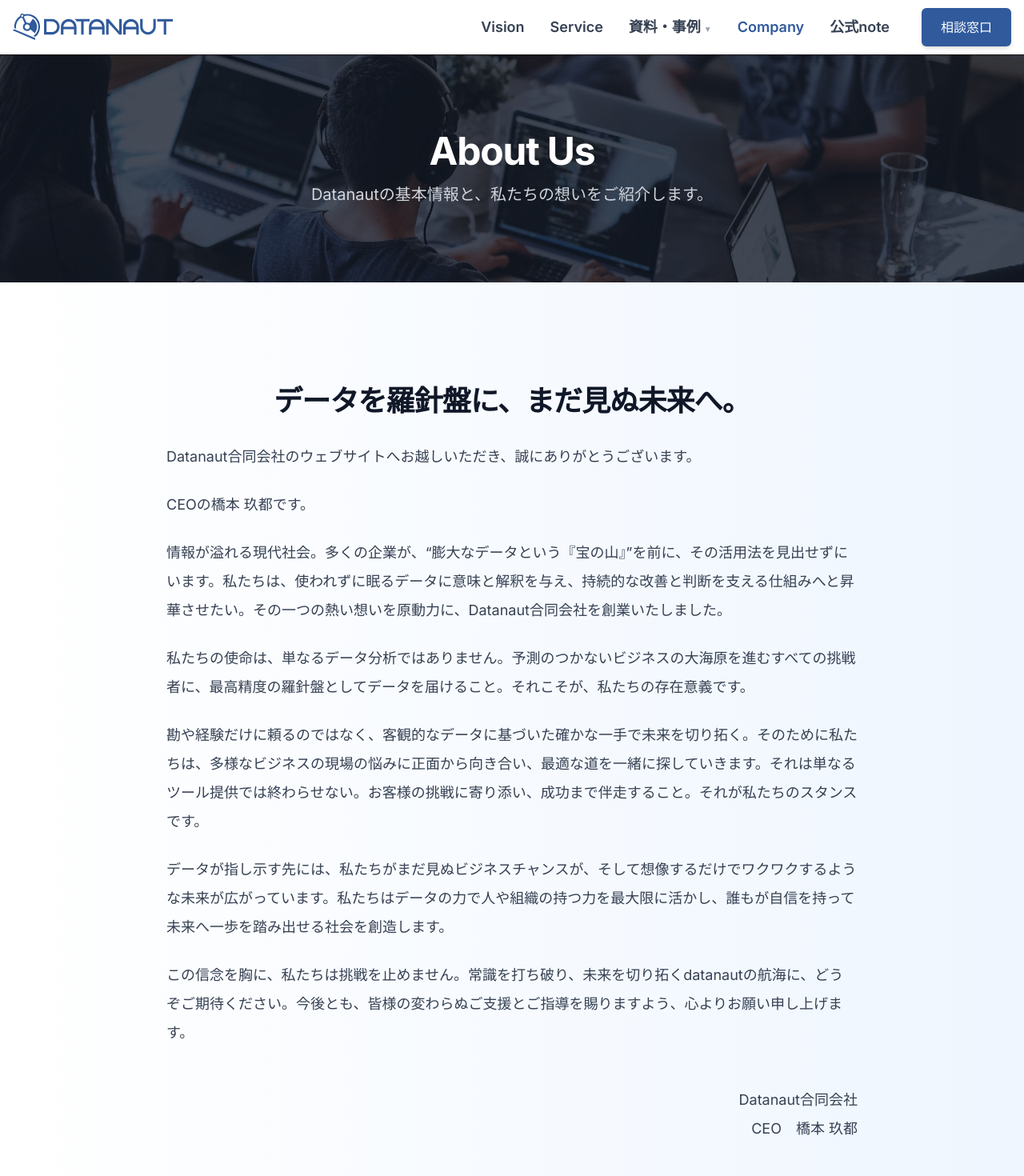
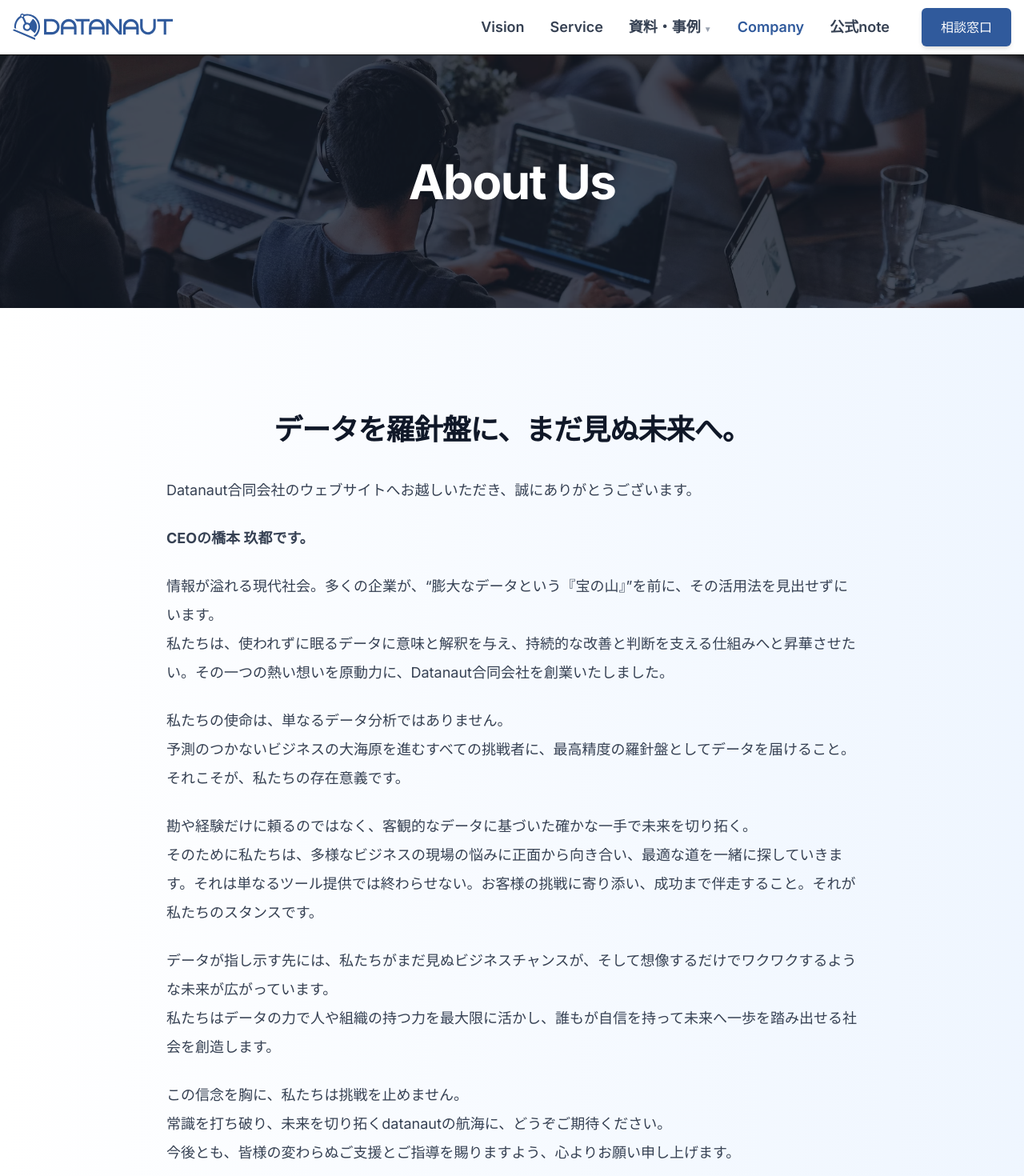
Before and after one commit to Datanaut-jp/ddp-website, a Next.js app: page /company in a window 1280 px wide. Shown: the top 1470 px of the page at 80% size. Built offline with nearby package versions, Linux system fonts and the light colour scheme.

Commit message:
style: Companyページのレイアウト最適化と不要テキスト削除

```diff
--- a/src/app/company/page.tsx
+++ b/src/app/company/page.tsx
@@ -14,14 +14,12 @@ const PageHeader = () => (
         quality={90}
       />
     </div>
-    <div className="relative isolate py-16 sm:py-24">
+    <div className="relative isolate py-24 sm:py-32">
       <div className="container mx-auto max-w-5xl px-4 text-center">
-        <h1 className="text-4xl font-bold tracking-tight text-white sm:text-5xl">
+        <h1 className="text-4xl font-bold tracking-tight text-white sm:text-6xl">
           About Us
         </h1>
-        <p className="mt-4 text-xl text-gray-300">
-          Datanautの基本情報と、私たちの想いをご紹介します。
-        </p>
+        {/* 指示通り、説明文は削除しました */}
       </div>
     </div>
   </div>
@@ -50,8 +48,10 @@ const ProfileTable = () => {
             className="px-6 py-5 sm:grid sm:grid-cols-3 sm:gap-4"
             key={item.term}
           >
-            <dt className="text-base font-medium text-gray-900">{item.term}</dt>
-            <dd className="mt-1 text-base leading-7 text-gray-600 sm:col-span-2 sm:mt-0">
+            <dt className="text-sm font-bold text-gray-900 sm:text-base">
+              {item.term}
+            </dt>
+            <dd className="mt-1 text-sm leading-6 text-gray-600 sm:col-span-2 sm:mt-0 sm:text-base sm:leading-7">
               {item.description}
             </dd>
           </div>
@@ -66,36 +66,50 @@ export default function CompanyPage() {
     <div>
       <PageHeader />
 
-      <section className="bg-gradient-to-r from-white to-blue-50 py-24 sm:py-32">
+      <section className="bg-gradient-to-r from-white to-blue-50 py-16 sm:py-32">
         <div className="container mx-auto max-w-4xl px-4">
           <ScrollAnimation>
             <div className="text-center">
-              <h2 className="text-3xl font-bold tracking-tight text-gray-900 sm:text-4xl">
-                データを羅針盤に、まだ見ぬ未来へ。
+              <h2 className="text-2xl font-bold tracking-tight text-gray-900 sm:text-4xl leading-snug">
+                データを羅針盤に、
+                <br className="block sm:hidden" />
+                まだ見ぬ未来へ。
               </h2>
-              <div className="mt-8 space-y-6 text-left text-lg leading-9 text-gray-700">
+              <div className="mt-8 space-y-6 text-left text-base leading-7 text-gray-700 sm:text-lg sm:leading-9">
                 <p>
                   Datanaut合同会社のウェブサイトへお越しいただき、誠にありがとうございます。
                 </p>
-                <p>CEOの橋本 玖都です。</p>
+                <p className="font-bold">CEOの橋本 玖都です。</p>
                 <p>
-                  情報が溢れる現代社会。多くの企業が、“膨大なデータという『宝の山』”を前に、その活用法を見出せずにいます。私たちは、使われずに眠るデータに意味と解釈を与え、持続的な改善と判断を支える仕組みへと昇華させたい。その一つの熱い想いを原動力に、Datanaut合同会社を創業いたしました。
+                  情報が溢れる現代社会。多くの企業が、“膨大なデータという『宝の山』”を前に、その活用法を見出せずにいます。
+                  <br className="hidden sm:block" />
+                  私たちは、使われずに眠るデータに意味と解釈を与え、持続的な改善と判断を支える仕組みへと昇華させたい。その一つの熱い想いを原動力に、Datanaut合同会社を創業いたしました。
                 </p>
                 <p>
-                  私たちの使命は、単なるデータ分析ではありません。予測のつかないビジネスの大海原を進むすべての挑戦者に、最高精度の羅針盤としてデータを届けること。それこそが、私たちの存在意義です。
+                  私たちの使命は、単なるデータ分析ではありません。
+                  <br className="hidden sm:block" />
+                  予測のつかないビジネスの大海原を進むすべての挑戦者に、最高精度の羅針盤としてデータを届けること。それこそが、私たちの存在意義です。
                 </p>
                 <p>
-                  勘や経験だけに頼るのではなく、客観的なデータに基づいた確かな一手で未来を切り拓く。そのために私たちは、多様なビジネスの現場の悩みに正面から向き合い、最適な道を一緒に探していきます。それは単なるツール提供では終わらせない。お客様の挑戦に寄り添い、成功まで伴走すること。それが私たちのスタンスです。
+                  勘や経験だけに頼るのではなく、客観的なデータに基づいた確かな一手で未来を切り拓く。
+                  <br className="hidden sm:block" />
+                  そのために私たちは、多様なビジネスの現場の悩みに正面から向き合い、最適な道を一緒に探していきます。それは単なるツール提供では終わらせない。お客様の挑戦に寄り添い、成功まで伴走すること。それが私たちのスタンスです。
                 </p>
                 <p>
-                  データが指し示す先には、私たちがまだ見ぬビジネスチャンスが、そして想像するだけでワクワクするような未来が広がっています。私たちはデータの力で人や組織の持つ力を最大限に活かし、誰もが自信を持って未来へ一歩を踏み出せる社会を創造します。
+                  データが指し示す先には、私たちがまだ見ぬビジネスチャンスが、そして想像するだけでワクワクするような未来が広がっています。
+                  <br className="hidden sm:block" />
+                  私たちはデータの力で人や組織の持つ力を最大限に活かし、誰もが自信を持って未来へ一歩を踏み出せる社会を創造します。
                 </p>
                 <p>
-                  この信念を胸に、私たちは挑戦を止めません。常識を打ち破り、未来を切り拓くdatanautの航海に、どうぞご期待ください。今後とも、皆様の変わらぬご支援とご指導を賜りますよう、心よりお願い申し上げます。
+                  この信念を胸に、私たちは挑戦を止めません。
+                  <br className="hidden sm:block" />
+                  常識を打ち破り、未来を切り拓くdatanautの航海に、どうぞご期待ください。
+                  <br />
+                  今後とも、皆様の変わらぬご支援とご指導を賜りますよう、心よりお願い申し上げます。
                 </p>
-                <div className="pt-6 text-right">
+                <div className="pt-8 text-right font-medium">
                   <p>Datanaut合同会社</p>
-                  <p>CEO　橋本 玖都</p>
+                  <p className="mt-1">CEO　橋本 玖都</p>
                 </div>
               </div>
             </div>
@@ -106,7 +120,7 @@ export default function CompanyPage() {
       <section className="bg-white py-16 sm:py-24">
         <div className="container mx-auto max-w-5xl px-4">
           <ScrollAnimation>
-            <h2 className="text-center text-3xl font-bold tracking-tight text-gray-900">
+            <h2 className="text-center text-2xl font-bold tracking-tight text-gray-900 sm:text-3xl">
               会社情報
             </h2>
             <ProfileTable />
```
